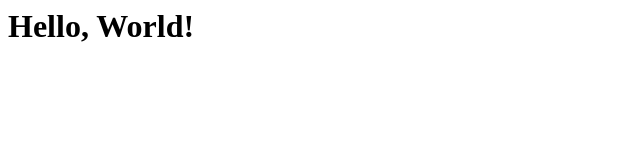
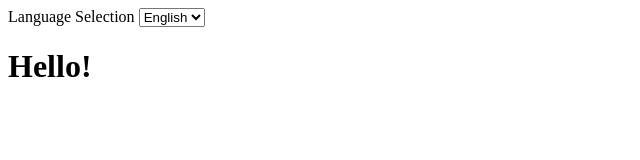
Before and after one commit to Koharu0/Koharu0.github.io, a plain HTML site: page index.html in a window 1280 px wide. Shown: the whole page, without its empty margins (0-640 px from the left). Drawn offline with Linux system fonts and the light colour scheme.

Commit message:
Add files via upload

```diff
--- a/index.html
+++ b/index.html
@@ -1,6 +1,43 @@
+<!DOCTYPE html>
+<html lang="en">
 <head>
-  <title>Breeze</title>
+    <meta charset="UTF-8">
+    <title>Language Selection</title>
 </head>
 <body>
-  <h1>Hello, World!</h1>
+    <label id="lang" for="language-select">Language Selection:</label>
+    <select id="language-select" name="languages" onchange="changeLanguage()">
+        <option value="en">English</option>
+        <option value="ko">한국어</option>
+        <option value="ca">català</option>
+    </select>
+    <h1 id="greeting">Hello!</h1>
+
+    <script>
+        function changeLanguage() {
+            const languageSelect = document.getElementById('language-select');
+            const lang = document.getElementById('lang');
+            const greeting = document.getElementById('greeting');
+
+            switch (languageSelect.value) {
+                case 'en':
+                    greeting.textContent = 'Hello!';
+                    lang.textContent = 'Language Selection';
+                    break;
+                case 'ko':
+                    greeting.textContent = '안녕하세요!';
+                    lang.textContent = '언어 선택';
+                    break;
+                case 'ca':
+                    greeting.textContent = 'Hola!';
+                    lang.textContent = "dSelecció d'idioma";
+                    break;
+                default:
+                    greeting.textContent = 'Hello!';
+                    lang.textContent = 'Language Selection';
+            }
+        }
+        changeLanguage();
+    </script>
 </body>
+</html>
```
